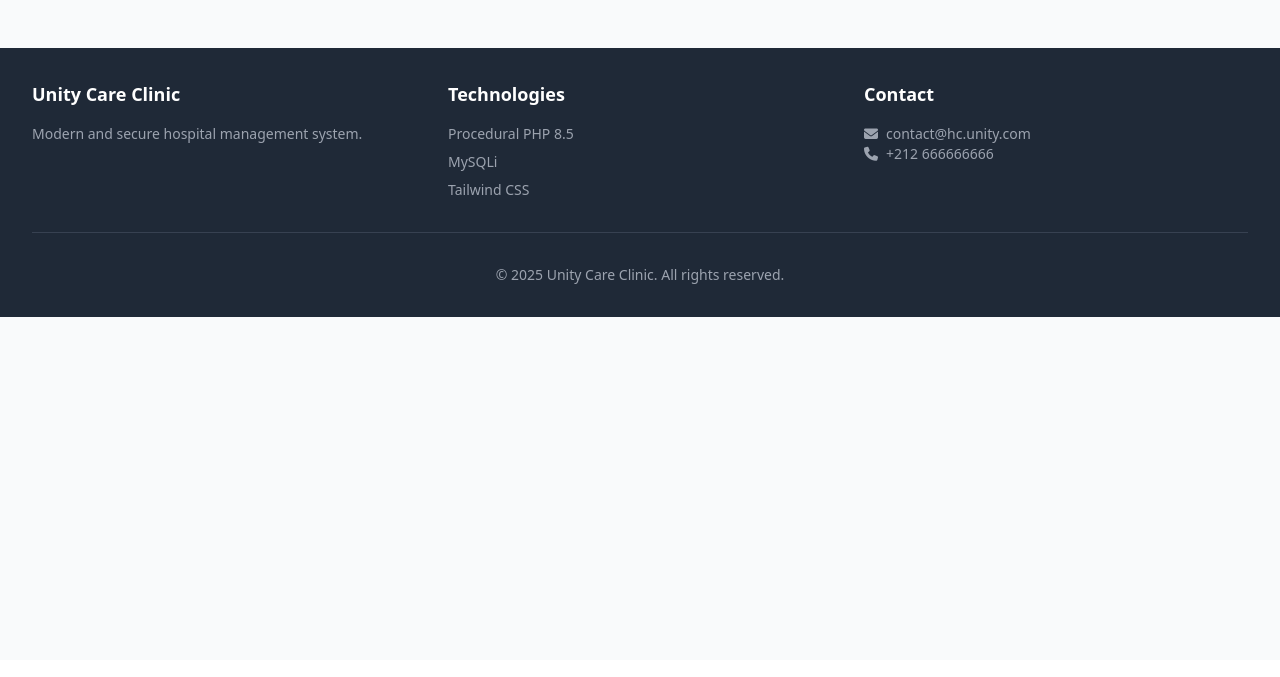
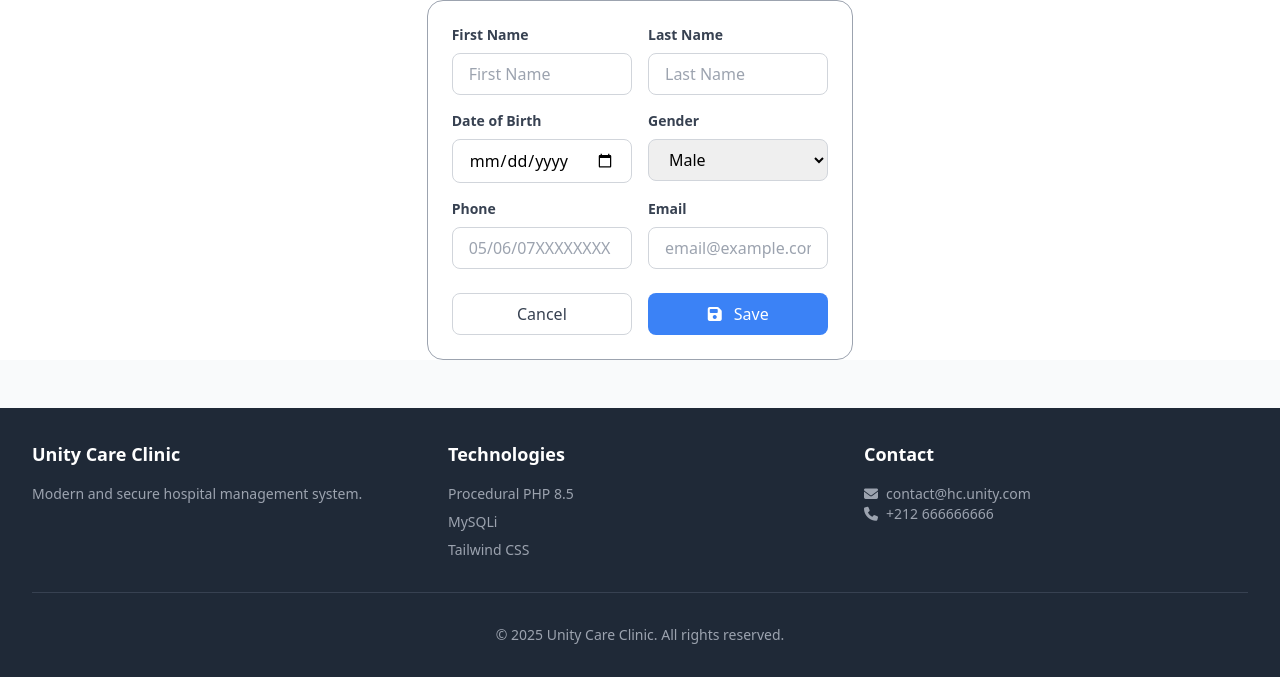
Before and after one commit to ikara-py/Backend-V1, a PHP site: page /views/ptients.php in a window 1280 px wide. Shown: the part 140-817 px from the top of the page. Before the commit the page ends 457 px from the top, so only its background shows below. Run offline with PHP 8.4, Linux system fonts and the light colour scheme; data that the repository does not hold is empty; some libraries are stand-ins or nearby versions.

Commit message:
HC-8 : Add patient registration form

```diff
--- a/views/ptients.php
+++ b/views/ptients.php
@@ -60,6 +60,52 @@ $getAllPatients = mysqli_query($connection, $allPatients);
         </table>
     </div>
 
+    <div class="justify-center flex bg-white ">
+        <form class="p-6 w-1/3 border border-gray-400 rounded-2xl" method="POST">
+            <div class="grid grid-cols-1 md:grid-cols-2 gap-4">
+                <div>
+                    <label class="block text-sm font-semibold text-gray-700 mb-2">First Name</label>
+                    <input name="firstName" type="text" required class="w-full border border-gray-300 rounded-lg px-4 py-2 focus:ring-2 focus:ring-blue-500 focus:outline-none" placeholder="First Name">
+                </div>
+                <div>
+                    <label class="block text-sm font-semibold text-gray-700 mb-2">Last Name</label>
+                    <input name="lastName" type="text" required class="w-full border border-gray-300 rounded-lg px-4 py-2 focus:ring-2 focus:ring-blue-500 focus:outline-none" placeholder="Last Name">
+                </div>
+                <div>
+                    <label class="block text-sm font-semibold text-gray-700 mb-2">Date of Birth</label>
+                    <input name="birth" type="date" required class="w-full border border-gray-300 rounded-lg px-4 py-2 focus:ring-2 focus:ring-blue-500 focus:outline-none">
+                </div>
+                <div>
+                    <label class="block text-sm font-semibold text-gray-700 mb-2">Gender</label>
+                    <select name="gender" required class="w-full border border-gray-300 rounded-lg px-4 py-2 focus:ring-2 focus:ring-blue-500 focus:outline-none">
+                        <option value="" disabled>Select</option>
+                        <option value="male">Male</option>
+                        <option value="female">Female</option>
+                    </select>
+                </div>
+                <div>
+                    <label class="block text-sm font-semibold text-gray-700 mb-2">Phone</label>
+                    <input name="phoneNumber" type="tel" required class="w-full border border-gray-300 rounded-lg px-4 py-2 focus:ring-2 focus:ring-blue-500 focus:outline-none" placeholder="05/06/07XXXXXXXX">
+                </div>
+                <div>
+                    <label class="block text-sm font-semibold text-gray-700 mb-2">Email</label>
+                    <input name="email" type="email" required class="w-full border border-gray-300 rounded-lg px-4 py-2 focus:ring-2 focus:ring-blue-500 focus:outline-none" placeholder="email@example.com">
+                </div>
+            </div>
+
+            <div class="flex justify-end space-x-4 mt-6">
+                <button type="button" class="w-1/2 px-6 py-2 border border-gray-300 rounded-lg text-gray-700 hover:bg-gray-50 transition">
+                    Cancel
+                </button>
+                <button type="submit" class="w-1/2 px-6 py-2 bg-blue-500 hover:bg-blue-600 text-white rounded-lg transition" name="addPatient">
+                    <i class="fas fa-save mr-2"></i>
+                    Save
+                </button>
+            </div>
+        </form>
+    </div>
+
+
     <footer class="bg-gray-800 text-white py-8 mt-12">
         <div class="max-w-7xl mx-auto px-4 sm:px-6 lg:px-8">
             <div class="grid grid-cols-1 md:grid-cols-3 gap-8">
```
